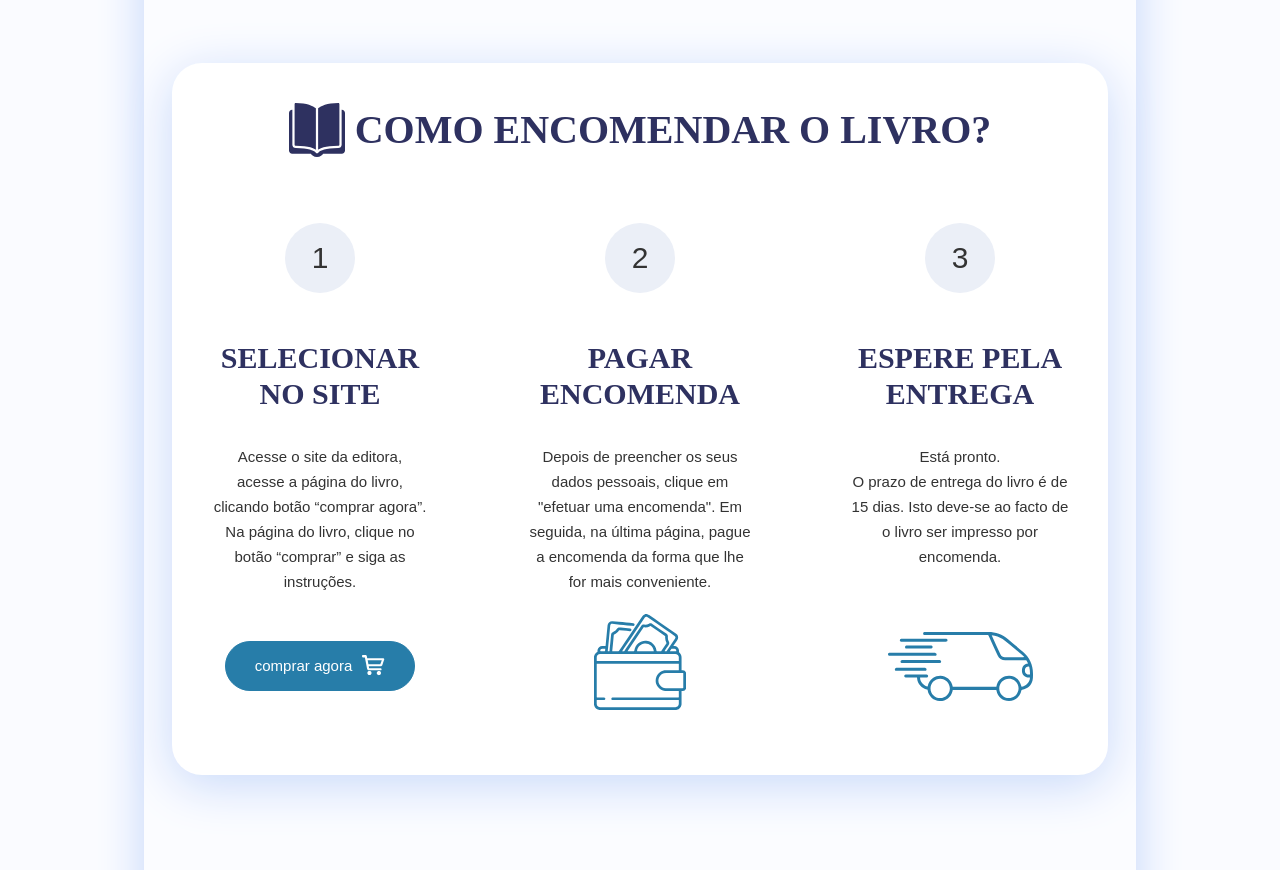
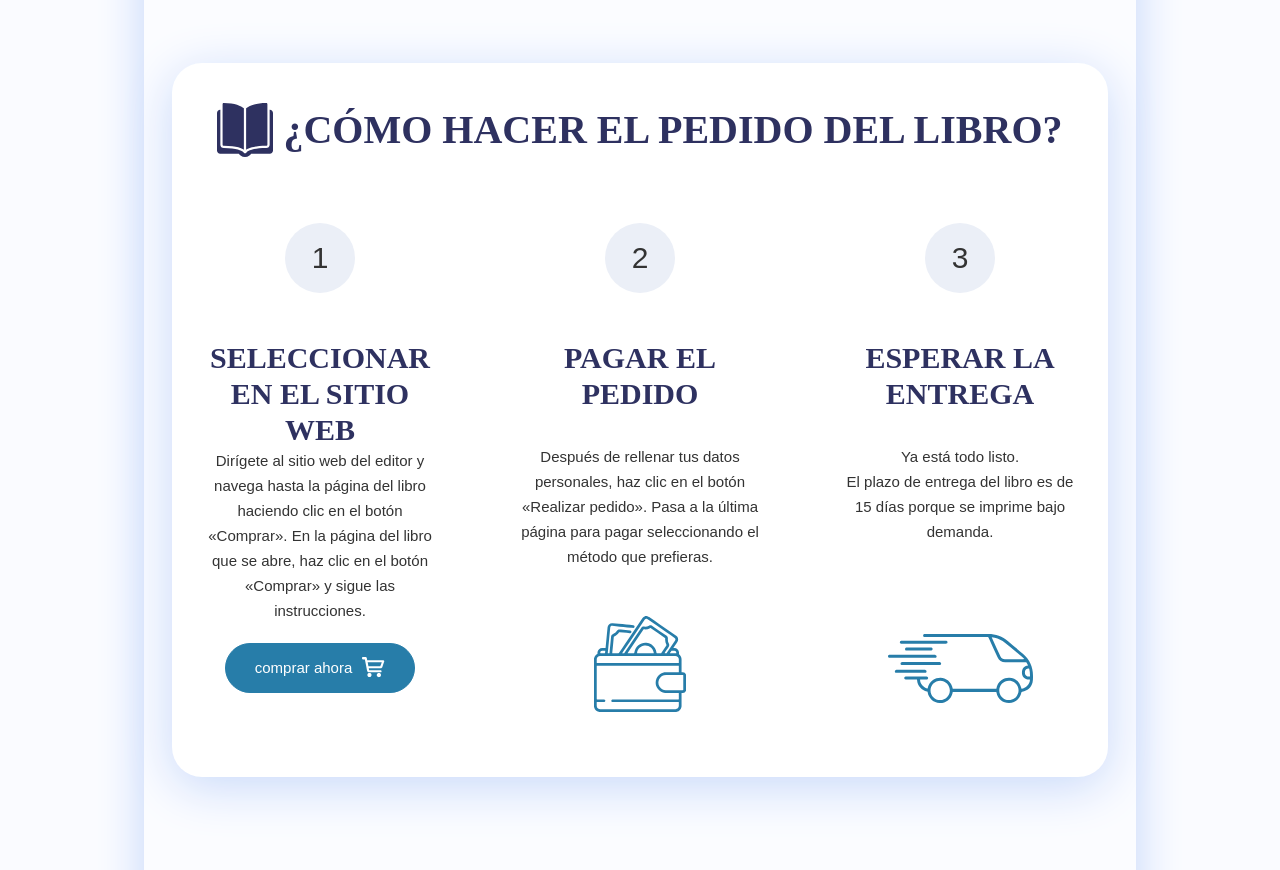
Before and after one commit to diywebdev/alma-books, a plain HTML site: page index.html in a window 1280 px wide. Shown: the part 6338-7208 px from the top of the page. Drawn offline with nearby package versions, Linux system fonts and the light colour scheme; a web font is replaced by a local one.

Commit message:
update compar section

```diff
--- a/index.html
+++ b/index.html
@@ -18,7 +18,7 @@
     <link rel="stylesheet" href="stylesheets/pages/landing-pages/book-landing-page/desktop/passages.css" />
     <link rel="stylesheet" href="stylesheets/pages/landing-pages/book-landing-page/desktop/autoras.css" />
     <link rel="stylesheet" href="stylesheets/pages/landing-pages/book-landing-page/desktop/comments.css" />
-    <link rel="stylesheet" href="stylesheets/pages/landing-pages/book-landing-page/desktop/comprar.css" />
+    <link rel="stylesheet" href="stylesheets/pages/landing-pages/book-landing-page/desktop/buying.css" />
     <link rel="stylesheet" href="stylesheets/pages/landing-pages/book-landing-page/desktop/callback.css" />
     <link rel="stylesheet" href="stylesheets/pages/landing-pages/book-landing-page/desktop/social.css" />
     <link rel="stylesheet" href="stylesheets/pages/landing-pages/book-landing-page/desktop/footer.css" />
@@ -550,20 +550,16 @@
           <div class="comprar-wrapper">
             <h2>
               <img src="images/landing-pages/book-landing-page/icons/book-blue.svg" alt="Book" />
-              <span>Como encomendar o livro?</span>
+              <span>¿CÓMO HACER EL PEDIDO DEL LIBRO?</span>
             </h2>
 
             <div class="compar-items">
               <div class="compar-item">
                 <div>
                   <div class="compar-item__step">1</div>
-                  <h3>Selecionar <br />No site</h3>
+                  <h3 class="mb-0">SELECCIONAR <br/>EN EL SITIO <br/>WEB</h3>
                   <p>
-                    Acesse o site da editora, <br />
-                    acesse a página do livro, <br />
-                    clicando botão “comprar agora”.<br />
-                    Na página do livro, clique no<br />
-                    botão “comprar” e siga as <br />instruções.
+                    Dirígete al sitio web del editor y navega hasta la página del libro haciendo clic en el botón «Comprar». En la página del libro que se abre, haz clic en el botón «Comprar» y sigue las instrucciones.
                   </p>
                 </div>
                 <a
@@ -571,7 +567,7 @@
                   class="btn"
                   target="_blank"
                 >
-                  comprar agora
+                  comprar ahora
                   <img src="images/landing-pages/book-landing-page/icons/cart.svg" />
                 </a>
               </div>
@@ -579,13 +575,9 @@
               <div class="compar-item">
                 <div>
                   <div class="compar-item__step">2</div>
-                  <h3>Pagar <br />encomenda</h3>
+                  <h3>PAGAR EL <br />PEDIDO</h3>
                   <p>
-                    Depois de preencher os seus<br />
-                    dados pessoais, clique em <br />"efetuar uma encomenda". Em
-                    <br />seguida, na última página, pague <br />a encomenda da
-                    forma que lhe<br />
-                    for mais conveniente.
+                    Después de rellenar tus datos personales, haz clic en el botón «Realizar pedido». Pasa a la última página para pagar seleccionando el método que prefieras.
                   </p>
                 </div>
                 <img src="images/landing-pages/book-landing-page/icons/wallet.svg" />
@@ -594,11 +586,9 @@
               <div class="compar-item">
                 <div>
                   <div class="compar-item__step">3</div>
-                  <h3>Espere pela <br />entrega</h3>
+                  <h3>ESPERAR LA <br />ENTREGA</h3>
                   <p>
-                    Está pronto. <br />O prazo de entrega do livro é de <br />15
-                    dias. Isto deve-se ao facto de <br />o livro ser impresso
-                    por <br />encomenda.
+                    Ya está todo listo. <br />El plazo de entrega del libro es de 15 días porque se imprime bajo demanda.
                   </p>
                 </div>
                 <img src="images/landing-pages/book-landing-page/icons/car.svg" />
--- a/stylesheets/pages/landing-pages/book-landing-page/global.css
+++ b/stylesheets/pages/landing-pages/book-landing-page/global.css
@@ -164,6 +164,10 @@ input:focus {
   font-weight: 700 !important;
 }
 
+.mb-0 {
+  margin-bottom: 0 !important;
+}
+
 .body-bg {
   position: absolute;
   left: 0;
```
Also changed, not shown: stylesheets/pages/landing-pages/book-landing-page/desktop/buying.css (renamed from stylesheets/pages/landing-pages/book-landing-page/desktop/comprar.css).
